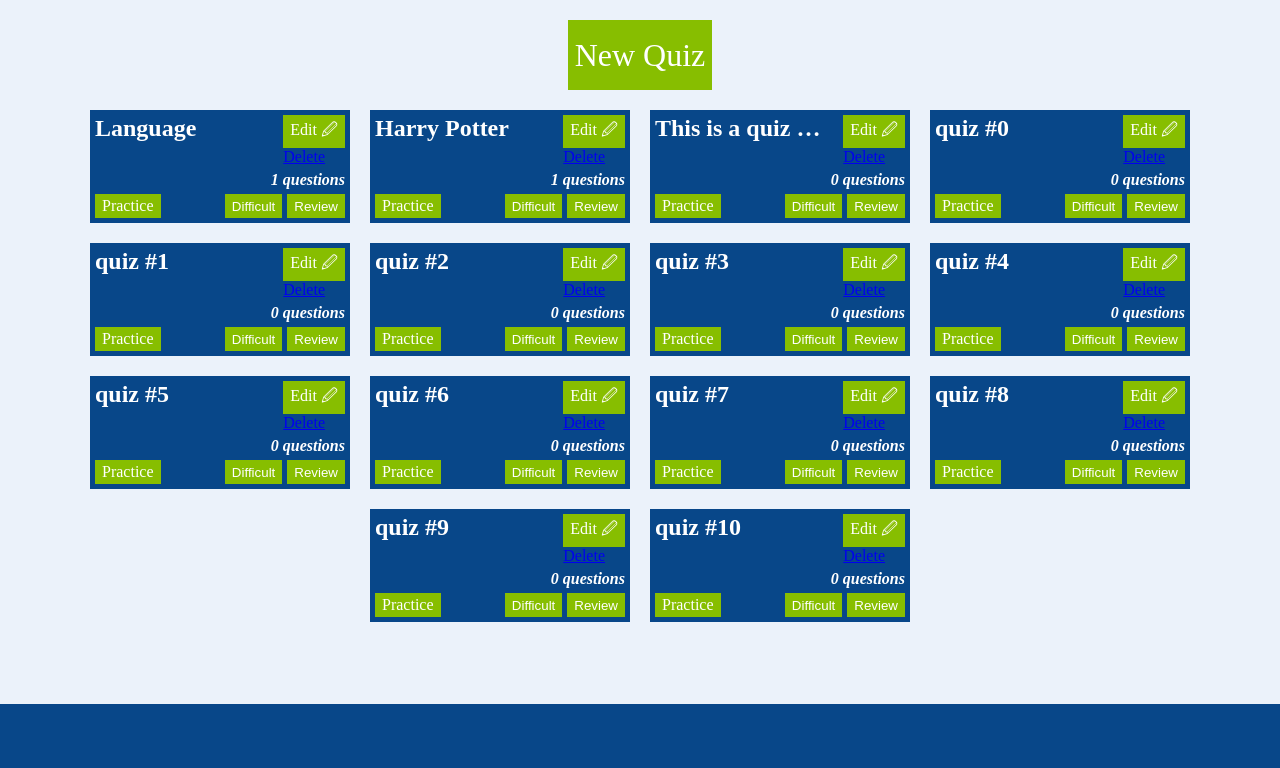
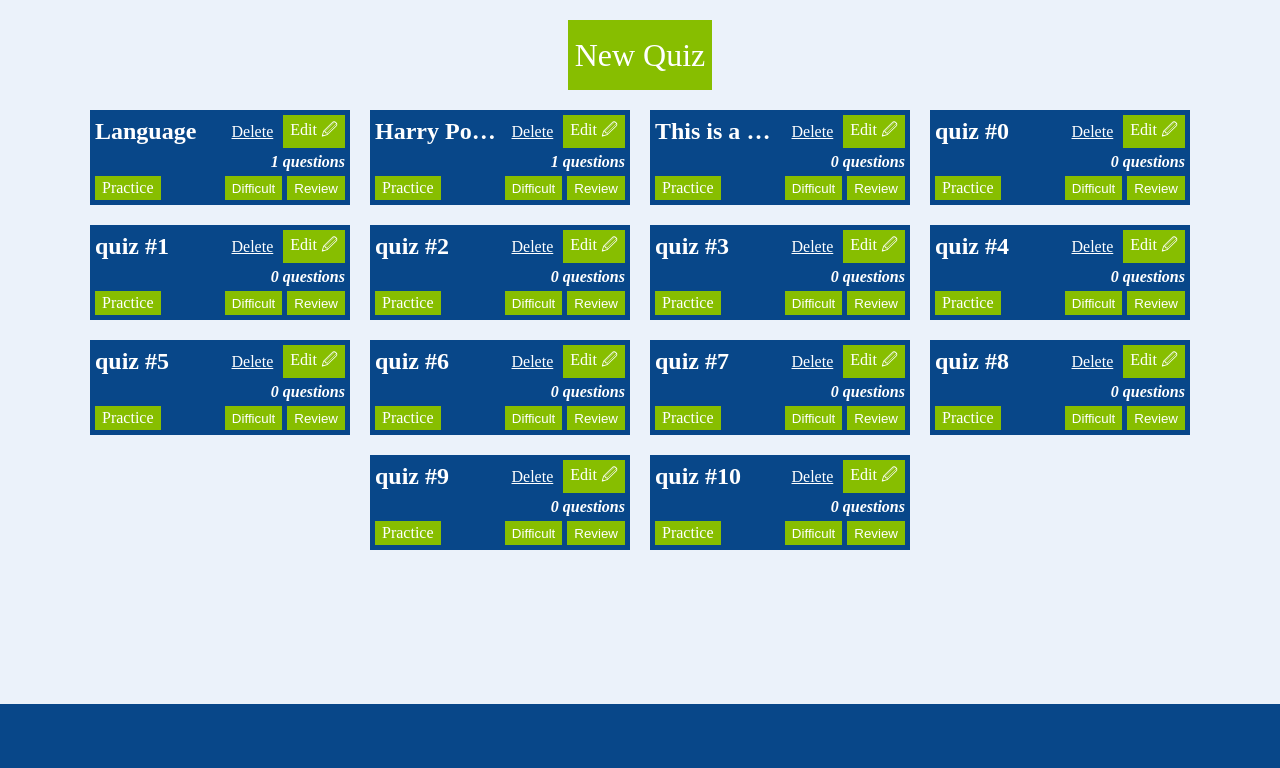
Before and after one commit to zyzaya/queuezed, a Rails app: page / in a window 1280 px wide. Shown: the part 32-800 px from the top of the page. Run offline with Rails 7, Linux system fonts and the light colour scheme; a user stored in the database is signed in; data comes from the database, SQL or seed files in the repository; some libraries are stand-ins or nearby versions.

Commit message:
style delete quiz button

```diff
--- a/app/assets/stylesheets/quizzes/index.css
+++ b/app/assets/stylesheets/quizzes/index.css
@@ -34,7 +34,8 @@
 
 .quiz > div:first-child {
   display: grid;
-  grid-template-columns: 1fr min-content;
+  grid-template-columns: 1fr min-content min-content;
+  align-items: center;
   column-gap: 10px;
 }
 
@@ -44,12 +45,20 @@
   gap: 5px;
 }
 
+.quiz_delete {
+  color: var(--main-text-color);
+}
+
 .title, .subtitle {
   color: var(--main-text-color);
   overflow: hidden;
   white-space: nowrap;
   text-overflow: ellipsis;
-  grid-area: 1 / 1 / 3 / -2;
+}
+
+.title
+{
+  grid-area: 1 / 1 / 2 / 2;
 }
 
 .subtitle {
@@ -57,9 +66,8 @@
   font-style: italic;
   margin-left: 8px;
   text-align: end;
-
 }
 
-.quiz_difficult, .quiz_practice, .quiz_edit, .quiz_review {
+.quiz_difficult, .quiz_practice, .quiz_edit, .quiz_delete, .quiz_review {
   width: min-content;
 }
--- a/app/views/quizzes/_quiz.html.erb
+++ b/app/views/quizzes/_quiz.html.erb
@@ -1,11 +1,14 @@
 <div class="quiz">
   <div>
     <h2 class="title"><%= quiz.name %></h2>
-    <%= link_to 'Edit 🖉', edit_quiz_path(quiz), class: 'quiz_edit button' %>
     <%= link_to 'Delete', quiz,
+      class: 'quiz_delete',
       data: {
         turbo_method: 'delete',
-        turbo_confirm: 'Are you sure you wish to permanently delete this quiz?'} %>
+        turbo_confirm: 'Are you sure you wish to permanently delete this quiz?'
+      }
+    %>
+    <%= link_to 'Edit 🖉', edit_quiz_path(quiz), class: 'quiz_edit button' %>
   </div>
   <div>
     <h3 class="subtitle"><%= quiz.questions_count %> questions</h2>
```
